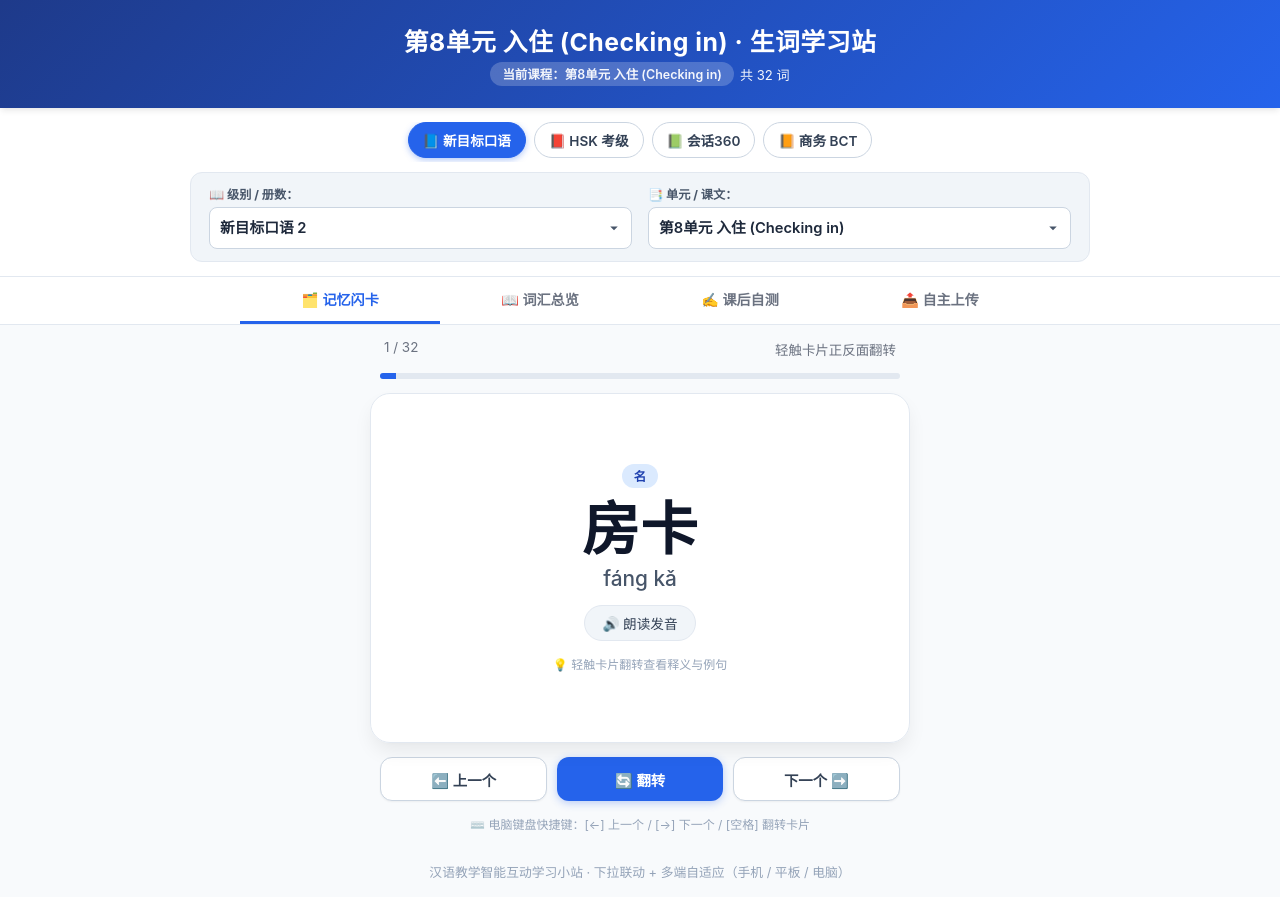
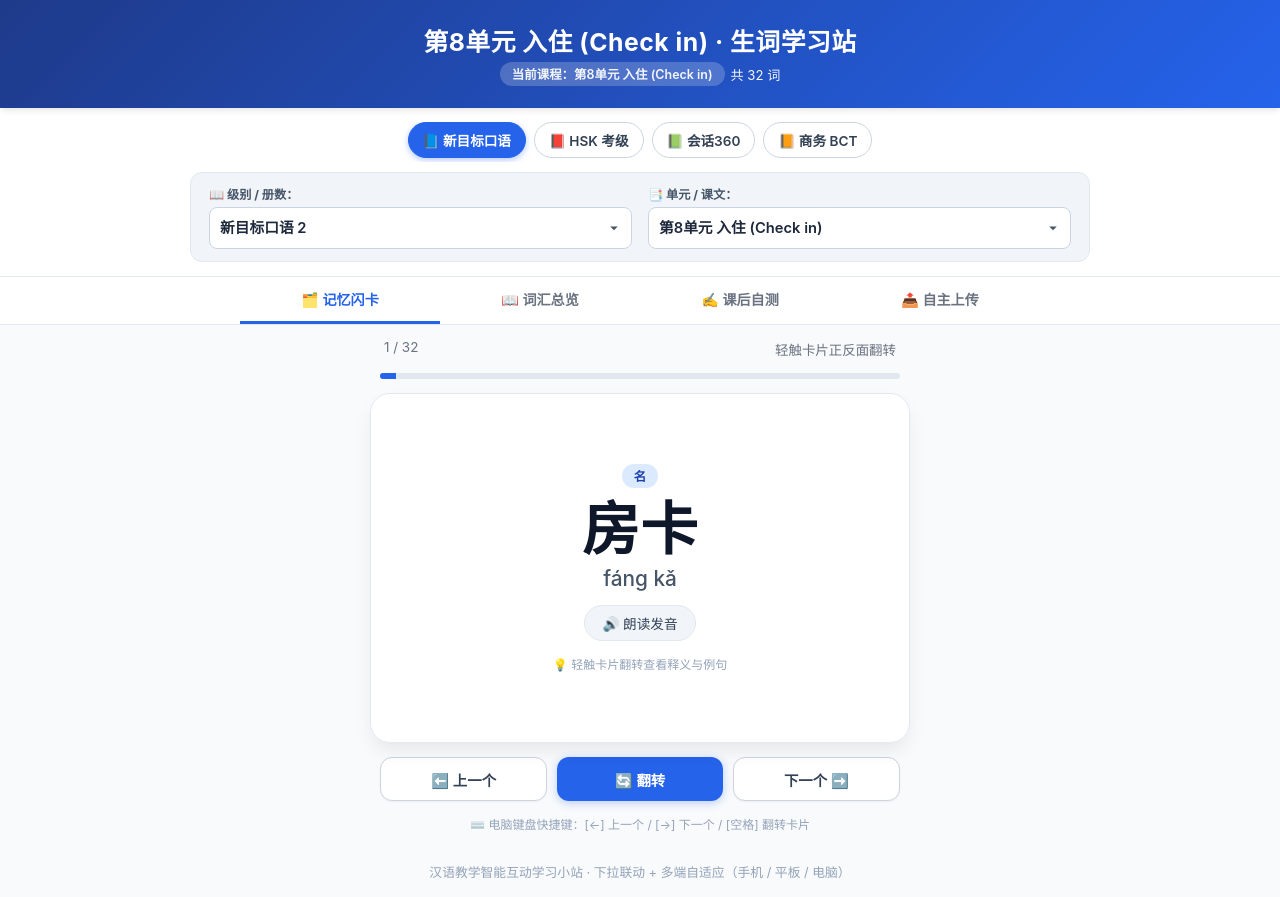
Before and after one commit to fishbone0220-prog/chinese-vocab, a plain HTML site: page index.html in a window 1280 px wide. Drawn offline with Linux system fonts and the light colour scheme.

Commit message:
Add files via upload

```diff
--- a/index.html
+++ b/index.html
@@ -916,11 +916,16 @@
           'nt_2': {
             title: '新目标口语 2',
             units: [
-              { name: '第8单元 入住 (Checking in)', file: 'Unit8_Web_Import.csv' },
+              { name: '第1单元 谈天气 (Weather)', file: 'Unit1_Web_Import.csv' },
+              { name: '第2单元 谈健康 (Health)', file: 'Unit2_Web_Import.csv' },
+              { name: '第3单元 谈学习 (Study)', file: 'Unit3_Web_Import.csv' },
+              { name: '第4单元 问路 (Directions)', file: 'Unit4_Web_Import.csv' },
+              { name: '第5单元 看比赛 (Sports Game)', file: 'Unit5_Web_Import.csv' },
+              { name: '第6单元 谈旅游 (Travel)', file: 'Unit6_Web_Import.csv' },
+              { name: '第7单元 谈交通工具 (Transport)', file: 'Unit7_Web_Import.csv' },
+              { name: '第8单元 入住 (Check in)', file: 'Unit8_Web_Import.csv' },
               { name: '第9单元 做饭 (Cooking)', file: 'Unit9_Web_Import.csv' },
-              { name: '第10单元 约会 (Making an Appointment)', file: 'Unit10_Web_Import.csv' },
-              { name: '第11单元 问路与交通', file: 'Unit11_Web_Import.csv' },
-              { name: '第12单元 生日聚会', file: 'Unit12_Web_Import.csv' }
+              { name: '第10单元 约会 (Appointment)', file: 'Unit10_Web_Import.csv' }
             ]
           },
           'nt_3': {
```
